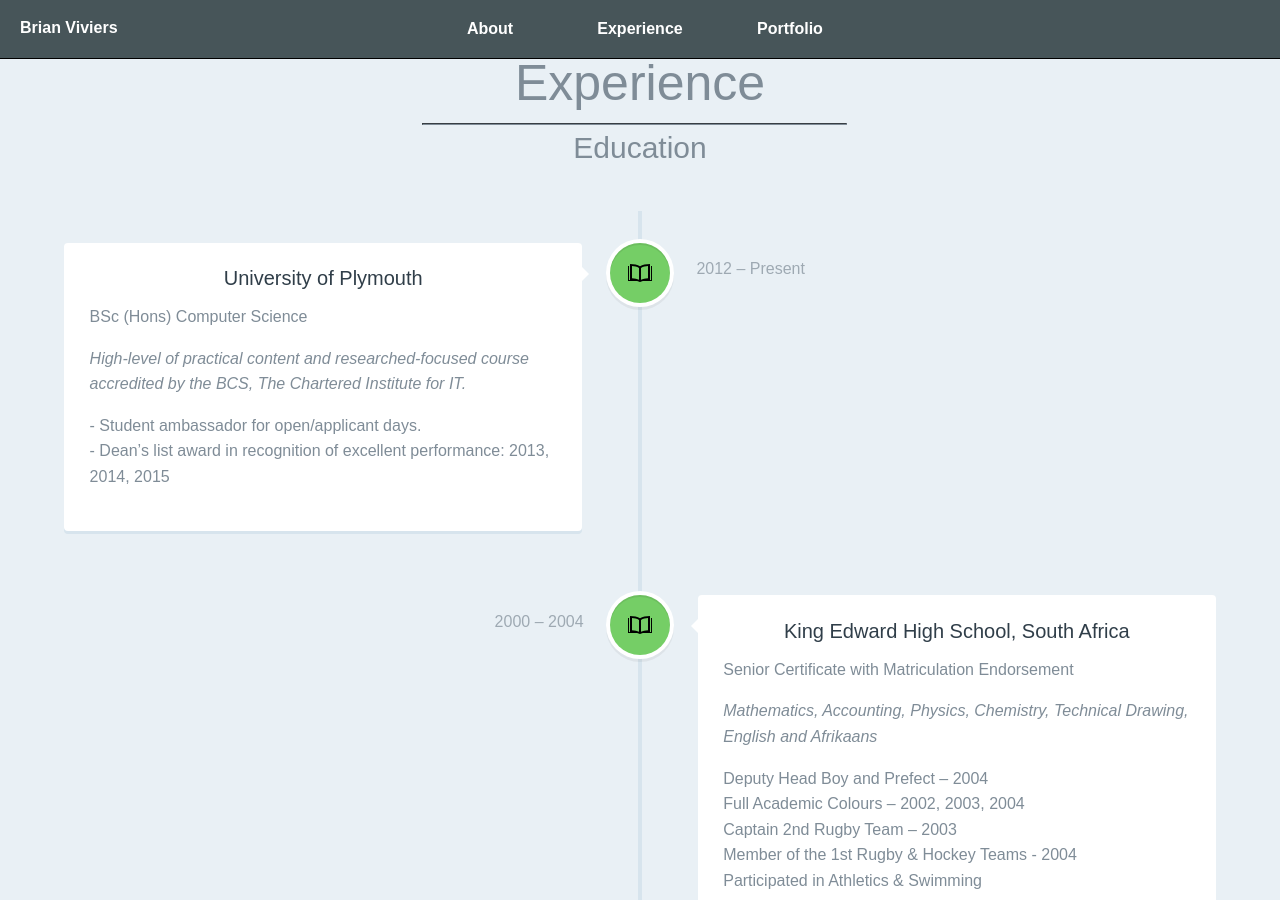
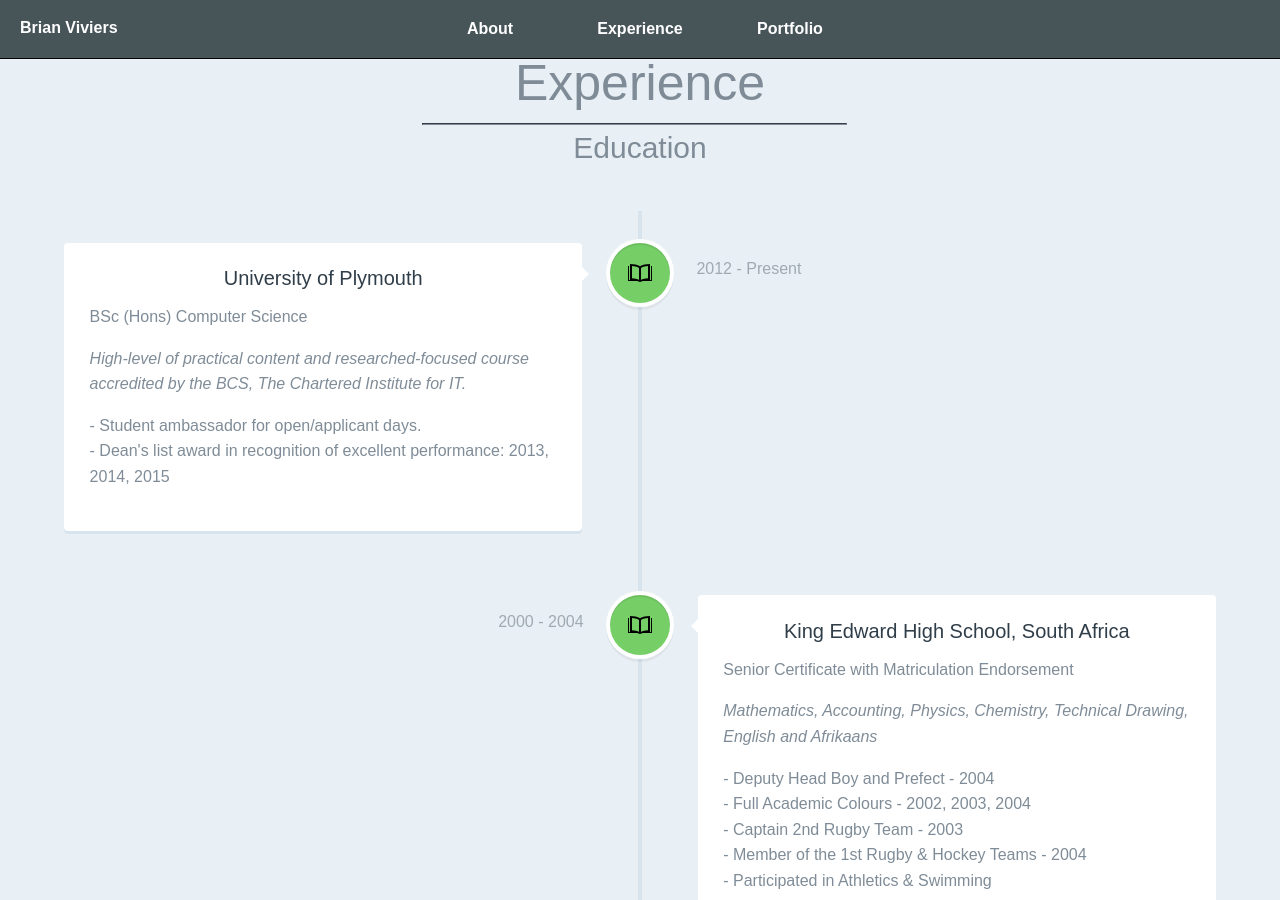
Before and after one commit to BrianViviers/BrianViviers.github.io, a Jekyll site: the page built from index.html, in a window 1280 px wide and 900 px high, scrolled down 1830 px. Built offline with Jekyll 4.4.1, drawn with Linux system fonts in a browser that asks for light colours.

Commit message:
Further conversion to using Jekyll

```diff
--- a/_includes/content.html
+++ b/_includes/content.html
@@ -1,4 +1,3 @@
-
 <div id="home-image" class="section">
     <div id="logo-wrapper">
         <a id="logo" href="#home-image">Brian Viviers</a>
@@ -22,43 +21,24 @@
     <hr />
     <h2>Education</h2>
     <section id="cd-timeline" class="cd-container">
+        {% for edu in site.data.education %}
         <div class="cd-timeline-block">
             <div class="cd-timeline-img cd-picture">
                 <img src="images/book.svg" alt="Picture">
             </div>
             <div class="cd-timeline-content">
-                <h2>University of Plymouth</h2>
-                <p>BSc (Hons) Computer Science</p>
-                <p class="italic">High-level of practical content and researched-focused course accredited by the BCS, The Chartered Institute for IT.</p>
-                <p>
-                    - Student ambassador for open/applicant days.<br />
-                    - Dean’s list award in recognition of excellent performance: 2013, 2014, 2015
-                </p>
-                <span class="cd-date">2012 – Present</span>
+                <h2>{{ edu.school }}</h2>
+                <p>{{ edu.award }}</p>
+                <p class="italic">{{ edu.description1 }}</p>
+                <p>{{ edu.description2 }}</p>
+                <span class="cd-date">{{ edu.period }}</span>
             </div>
         </div>
-        <div class="cd-timeline-block">
-            <div class="cd-timeline-img cd-picture">
-                <img src="images/book.svg" alt="Picture">
-            </div>
-            <div class="cd-timeline-content">
-                <h2>King Edward High School, South Africa</h2>
-                <p>Senior Certificate with Matriculation Endorsement</p>
-                <p class="italic">Mathematics, Accounting, Physics, Chemistry, Technical Drawing, English and Afrikaans</p>
-                <p>
-                    Deputy Head Boy and Prefect – 2004<br />
-                    Full Academic Colours – 2002, 2003, 2004<br />
-                    Captain 2nd Rugby Team – 2003<br />
-                    Member of the 1st Rugby & Hockey Teams - 2004<br />
-                    Participated in Athletics & Swimming<br />
-                </p>
-                <span class="cd-date">2000 – 2004</span>
-            </div>
-        </div>
+        {% endfor %}
     </section>
     <h2>Career History</h2>
     <section id="cd-timeline" class="cd-container">
-        {% for job in site.data.career.details %}
+        {% for job in site.data.career %}
         <div class="cd-timeline-block">
             <div class="cd-timeline-img cd-picture">
                 <img src="images/cd-icon-picture.svg" alt="Picture">
@@ -82,7 +62,7 @@
     <h1>Portfolio</h1>
     <hr />
     <div class="flexbox-container">
-        {% for portfolio in site.data.portfolio.portfolio %}
+        {% for portfolio in site.data.portfolio %}
         <a id="{{ portfolio.id }}" href="#{{ portfolio.href }}" class="portfolio-link" data-toggle="modal">
             <div class="portfolio-top">
                 <h2 class="portfolio-item-text-heading">{{ portfolio.heading }}</h2>
@@ -97,7 +77,7 @@
     </div>
 </div>
 
-{% for portfolio_objects in site.data.portfolio.portfolio_objects %}
+{% for portfolio_objects in site.data.portfolio_objects %}
 <div id="{{ portfolio_objects.id }}" class="modalWindow">
     <a href="" class="close-{{ portfolio_objects.id }} close-modal">
         <div class="lr">
```
Also changed, not shown: _data/education.yml (added, +19 -0 lines), _data/portfolio/portfolio.yml (deleted, +0 -17 lines), _data/career.yml (renamed from _data/career/details.yml), _data/portfolio.yml (renamed from _data/education/portfolio.yml), _data/portfolio_objects.yaml (renamed from _data/portfolio/portfolio_objects.yaml).
